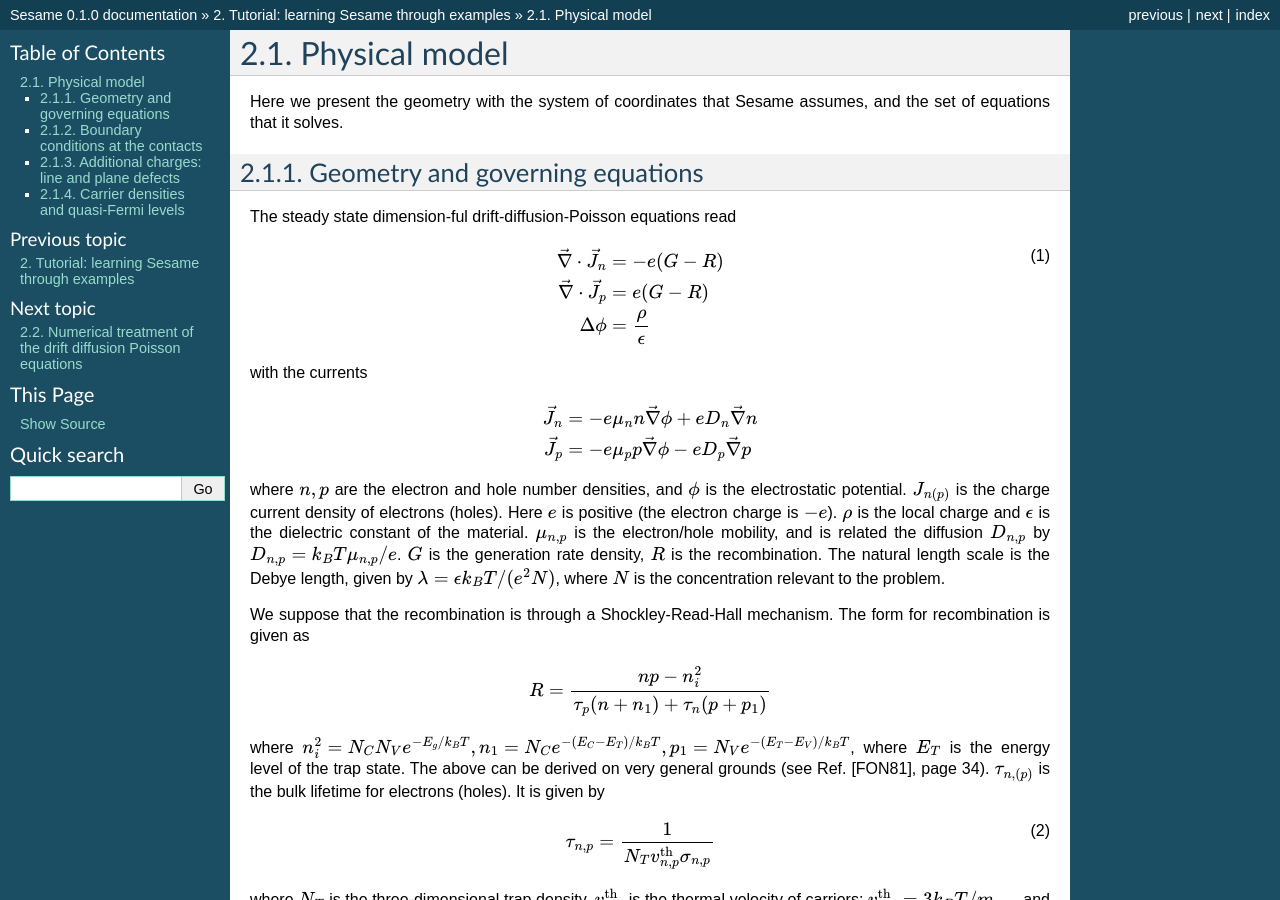
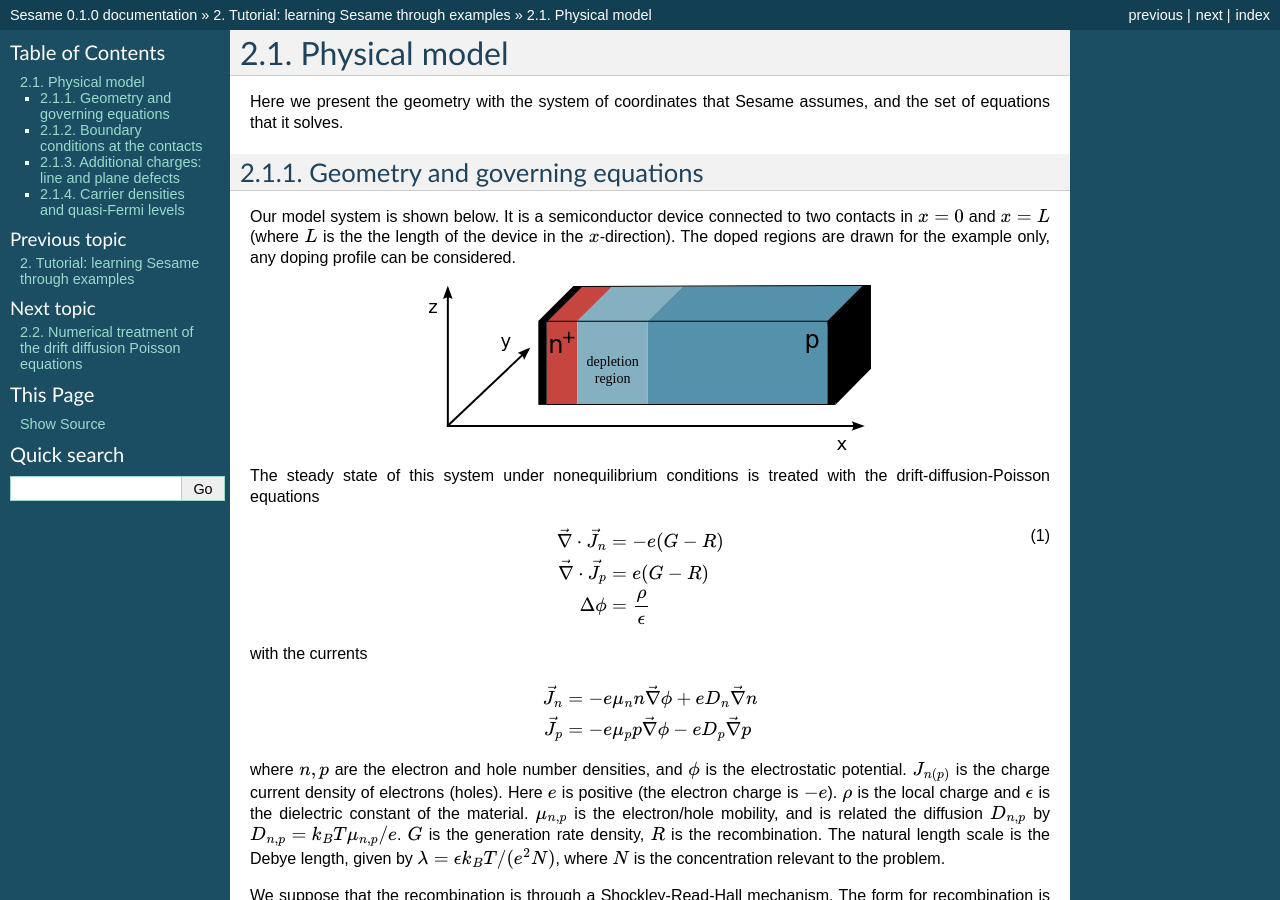
Before and after one commit to usnistgov/sesame, a Sphinx documentation site: the page built from doc/tutorial/intro.rst, in a window 1280 px wide and 900 px high. Built offline with Sphinx 7.4.7, drawn with Linux system fonts in a browser that asks for light colours; formulas are drawn with MathJax 3.

Commit message:
added figures to doc

```diff
--- a/doc/tutorial/analysis.rst
+++ b/doc/tutorial/analysis.rst
@@ -104,6 +104,7 @@ recombination along the x-axis, then we do the same along the y-axis::
 
     sp = spline(sys.ypts, u)
     JR = sp.integral(sys.ypts[0], sys.ypts[-1])
+
 Again, because this is very useful we implemented this function in
 :func:`sesame.utils.bulk_recombination_current`.
 
@@ -138,6 +139,10 @@ current along the grain boundary::
     sp = spline(X, R)
     JGB = sp.integral(X[0], X[-1])
 
+Observe how we accessed the dimension of the surface recombination velocity with
+``sys.scaling.velocity``. Other dimensions can be obtained similarly with the
+self-explanatory field names density, energy, mobility, time, length,
+generation.
 
 Once the defect sites are known, the raw data at these sites are accessible
 via::
--- a/doc/tutorial/intro.rst
+++ b/doc/tutorial/intro.rst
@@ -7,7 +7,17 @@ and the set of equations that it solves.
 Geometry and governing equations
 .................................
 
-The steady state dimension-ful drift-diffusion-Poisson equations read
+Our model system is shown below. It is a semiconductor device connected to two
+contacts in :math:`x=0` and :math:`x=L` (where :math:`L` is the the length of
+the device in the :math:`x`-direction). The doped regions are drawn for the
+example only, any doping profile can be considered.
+
+.. image:: model.svg
+   :align: center
+
+
+The steady state of this system under nonequilibrium conditions is treated with
+the drift-diffusion-Poisson equations
 
 .. math::
    \vec{\nabla}\cdot \vec{J}_n &= -e(G-R)\\
--- a/doc/tutorial/tuto3.rst
+++ b/doc/tutorial/tuto3.rst
@@ -80,10 +80,10 @@ later on. Because of our geometry the potential on the left and right read
 which is computed as follows::
 
     sys = system()
-    v_left  = np.log(abs(sys.rho[0])/sys.Nc[0])
+    v_left  = np.log(sys.rho[0]/sys.Nc[0])
     v_right = -sys.Eg[0] - np.log(abs(sys.rho[sys.nx-1])/sys.Nv[sys.nx-1])
 
-Observe the absolute value of the charge taken on the first line. This is
+Observe the absolute value of the charge taken on the second line. This is
 because the static charge there is negative (from the acceptors).
 In order to solve the Poisson equation we need an initial guess (linear here)
 and call the solver::
```
Also changed, not shown: INSTALL.rst (+10 -4 lines), doc/tutorial/discretization.rst (+23 -26 lines), doc/tutorial/tuto2.rst (+7 -3 lines), doc/tutorial/2dpnGB.png (added), doc/tutorial/NR.svg (added), doc/tutorial/geometry.svg, doc/tutorial/model.svg (added), doc/tutorial/site_link.svg, doc/tutorial/system_plot.png (added), doc/tutorial/system_plot.svg (deleted), 1 other file.
